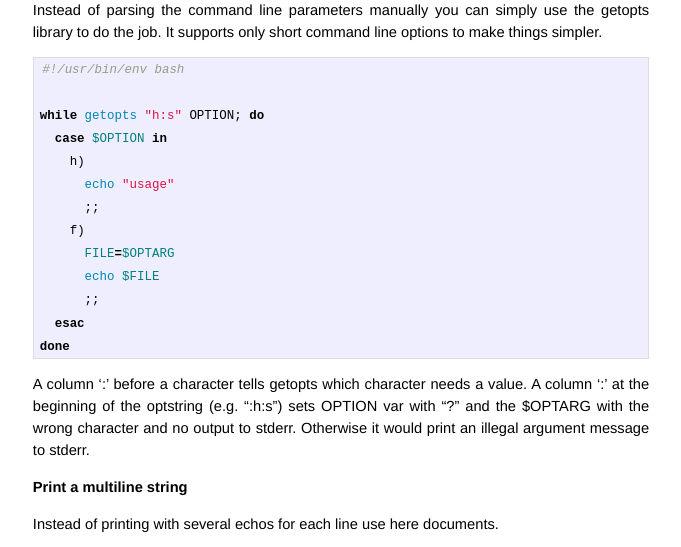
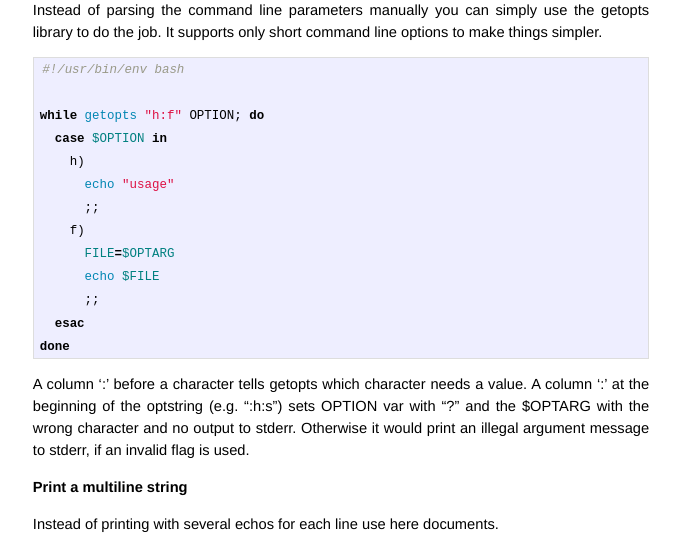
Before and after one commit to jonfk/jonfk.ca, a Jekyll site: the page built from _posts/2015-02-20-Some-notes-on-bash-scripting.md, in a window 1280 px wide. Shown: the part 1022-1569 px from the top of the page, without its empty margins (299-980 px from the left). Built offline with Jekyll 4.4.1, drawn with Linux system fonts in a browser that asks for light colours; Markdown is read by kramdown in place of the engine named in the settings.

Commit message:
FIXED typo in post

````diff
--- a/_posts/2015-02-20-Some-notes-on-bash-scripting.md
+++ b/_posts/2015-02-20-Some-notes-on-bash-scripting.md
@@ -55,7 +55,7 @@ library to do the job. It supports only short command line options to make thing
 ```bash
 #!/usr/bin/env bash
 
-while getopts "h:s" OPTION; do
+while getopts "h:f" OPTION; do
   case $OPTION in
     h)
       echo "usage"
@@ -67,10 +67,12 @@ while getopts "h:s" OPTION; do
   esac
 done
 ```
+
 A column ':' before a character tells getopts which character needs a value.
 A column ':' at the beginning of the optstring (e.g. ":h:s") sets OPTION var
 with “?” and the $OPTARG with the wrong character and no output to stderr.
-Otherwise it would print an illegal argument message to stderr.
+Otherwise it would print an illegal argument message to stderr, if an invalid flag
+is used.
 
 ##Print a multiline string
 Instead of printing with several echos for each line use here documents.
````
